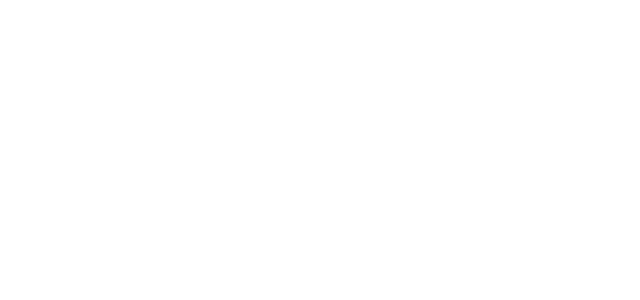
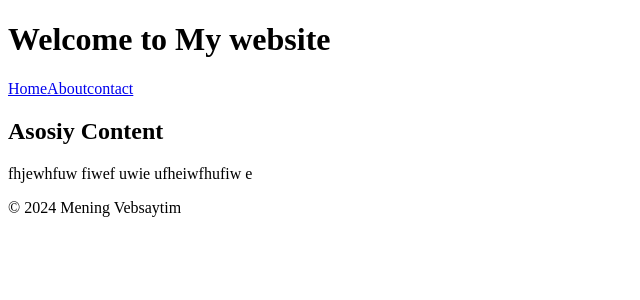
Before and after one commit to kumanboy/react-dars-3, a React (Vite) app: page / in a window 1280 px wide. Shown: the top 300 px of the page, without its empty margins (0-640 px from the left). Built offline with nearby package versions, Linux system fonts and the light colour scheme.

Commit message:
Components end

```diff
--- a/src/App.jsx
+++ b/src/App.jsx
@@ -1,9 +1,14 @@
 import React from 'react'
+import Header from "./components/Header.jsx";
+import MainContent from "./components/MainContent.jsx";
+import Footer from "./components/Footer.jsx";
 
 function App() {
     return (
         <div>
-
+            <Header/>
+            <MainContent/>
+            <Footer/>
         </div>
     )
 }
--- /dev/null
+++ b/src/components/Footer.jsx
@@ -0,0 +1,8 @@
+const Footer = () => {
+    return (
+        <footer>
+            <p>© 2024 Mening Vebsaytim </p>
+        </footer>
+    )
+}
+export default Footer
--- /dev/null
+++ b/src/components/Header.jsx
@@ -0,0 +1,15 @@
+import React from 'react'
+
+const Header = () => {
+    return (
+        <header>
+            <h1>Welcome to My website</h1>
+            <nav>
+                <a href="#">Home</a>
+                <a href="#">About</a>
+                <a href="#">contact</a>
+            </nav>
+        </header>
+    )
+}
+export default Header
--- /dev/null
+++ b/src/components/MainContent.jsx
@@ -0,0 +1,13 @@
+import React from 'react'
+
+const MainContent = () => {
+    return (
+        <main>
+            <h2>Asosiy Content</h2>
+            <p>
+                fhjewhfuw fiwef uwie ufheiwfhufiw e
+            </p>
+        </main>
+    )
+}
+export default MainContent
```
